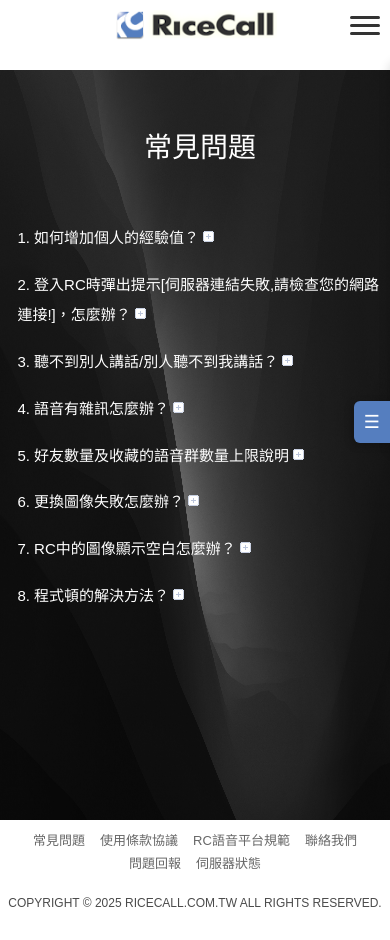
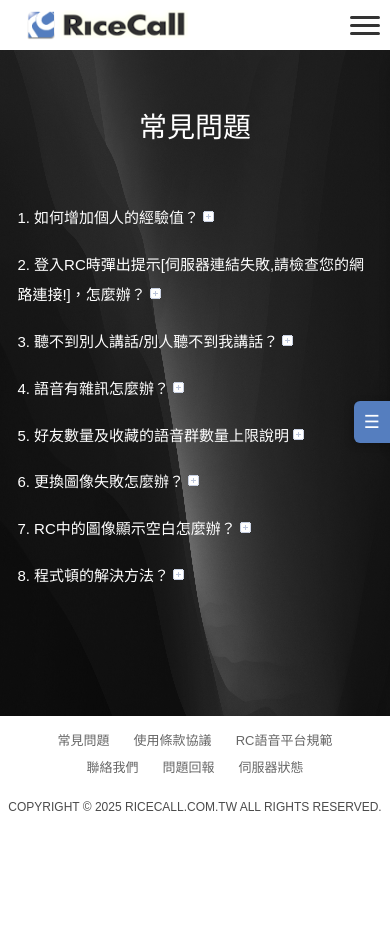
Before and after one commit to cstrikeasia/rc-website, a Next.js app: page /faq in a window 390 px wide. After the commit the page ends 844 px from the top, so only its background shows below. Built offline with nearby package versions, Linux system fonts and the light colour scheme.

Commit message:
fix: mutiple css styles

```diff
--- a/styles/announcement.module.css
+++ b/styles/announcement.module.css
@@ -3,7 +3,8 @@
 }
 
 .main {
-  background: #358bff url(../public/images/agreement_bg.png) center top no-repeat !important;
+  background: #358bff url(../public/images/agreement_bg.png) center top
+    no-repeat !important;
   background-size: 100% 100% !important;
 }
 
@@ -14,10 +15,11 @@
 
 .main .wrapper .content {
   display: flex;
+  align-content: flex-start;
+  flex-direction: column;
   gap: 20px;
-  align-content: flex-start;
   width: 100%;
-  flex-direction: column;
+  padding: 5px;
 }
 
 .main .wrapper .content {
@@ -50,7 +52,6 @@
 /** RWD **/
 @media screen and (max-width: 768px) {
   .content {
-    padding: 5px;
     height: 70dvh !important;
   }
 }
@@ -134,7 +135,7 @@
   border: 1px solid #ccc;
   color: #333;
   background-color: #f8f8f8;
-  padding: 4px 11px;
+  padding: 3px 9px;
   margin-right: 10px;
   border-radius: 4px;
   font-size: 1em;
@@ -173,6 +174,7 @@
 }
 
 .itemTitle {
+  width: 100%;
   color: #333;
   font-size: 1.2em;
   font-weight: normal;
@@ -192,6 +194,18 @@
   color: #999;
 }
 
+.itemLink {
+  text-decoration: none;
+  color: inherit;
+  display: contents;
+}
+
+.itemLink:hover .itemTitle {
+  color: #d83f3f;
+  text-decoration: underline;
+  cursor: pointer;
+}
+
 .noResults {
   padding: 20px;
   text-align: center;
@@ -205,67 +219,14 @@
 }
 
 @media (max-width: 768px) {
-  .itemTitleBlock {
-    white-space: normal;
-    overflow: visible;
-    text-overflow: clip;
-  }
-
   .itemTitle {
     white-space: nowrap;
     text-overflow: ellipsis;
     overflow: hidden;
     text-align: start;
-    width: 27dvh;
   }
 
   .itemCategory {
     min-width: 3.5em;
-    padding: 3px 9px;
   }
 }
-
-@media (max-width: 576px) {
-  .main .wrapper {
-    display: block;
-    padding: 0;
-  }
-
-  .main ul li {
-    margin-bottom: 0px !important;
-  }
-
-  .content {
-    height: 70dvh !important;
-  }
-
-  .itemDate {
-    white-space: nowrap;
-  }
-
-  .categoryFilters {
-    padding: 5px;
-  }
-
-  .categoryButton {
-    padding: 6px 10px;
-  }
-
-  .itemCategory {
-    min-width: 3em;
-    padding: 2px 7px;
-  }
-}
-
-.itemLink {
-  text-decoration: none;
-  color: inherit;
-  display: contents;
-  width: 100% !important;
-}
-
-.itemLink:hover .itemTitle {
-  color: #d83f3f;
-  text-decoration: underline;
-  cursor: pointer;
-}
--- a/styles/common/content.module.css
+++ b/styles/common/content.module.css
@@ -18,19 +18,14 @@
 }
 
 .main .wrapper {
-  height: auto;
   display: flex;
   flex-direction: column;
-  width: auto;
-  max-width: 1150px;
-  width: 100%;
   margin-left: auto;
   margin-right: auto;
   padding: 5px;
 }
 
 .content {
-  height: 65dvh;
   overflow-y: scroll;
   overflow-x: hidden;
 }
@@ -51,8 +46,8 @@
 }
 
 .bgImage {
-  width: 60vw;
-  max-height: 100%;
+  width: 40vw;
+  max-width: 1000px;
   aspect-ratio: 16 / 10;
   background-size: contain;
   background-image: url(../../public/images/rc-screenshot.png);
@@ -192,11 +187,6 @@
     align-items: center;
   }
 
-  .bgImageBox,
-  .wrapper {
-    width: 100%;
-  }
-
   .main h1,
   .main h2,
   .main p,
--- a/styles/common/footer.module.css
+++ b/styles/common/footer.module.css
@@ -1,7 +1,17 @@
 /** 頁尾 **/
+.footer {
+  position: absolute;
+  bottom: 0;
+  width: 100%;
+  background-color: #fff;
+  max-height: max-content;
+}
+
 .footer .wrapper {
-  padding: 25px 0;
-  color: #4b4b4b;z-index: 1;
+  padding: 10px 0;
+  color: #4b4b4b;
+  z-index: 1;
+  text-align: center;
 }
 
 .footer .wrapper div {
@@ -18,7 +28,7 @@
   position: relative;
   max-width: 100%;
   padding: 4px 24px;
-  font-size: 15px;
+  font-size: 13px;
   color: rgba(0, 0, 0, 0.6);
   transition: color 0.2s;
 }
@@ -37,20 +47,13 @@
   align-items: center;
   justify-content: center;
   padding: 10px 0 20px;
-  text-align: left;
+  text-align: center;
 }
 
 /** RWD **/
 @media screen and (max-width: 768px) {
-  .footer .wrapper {
-    padding: 10px 0;
-    text-align: center;
-  }
-
   .footer .wrapper div a {
-    padding: 0 0.625rem;
-    font-size: 13px;
-    line-height: 1.768;
+    padding: 4px 12px;
   }
 
   .footer span {
--- a/styles/common/header.module.css
+++ b/styles/common/header.module.css
@@ -12,13 +12,12 @@
 
 .logo {
   float: left;
-  margin-left: 5rem;
+  margin-left: 2rem;
 }
 
 .logo img {
   height: 30px;
   width: 100%;
-  object-fit: contain;
 }
 
 /* 漢堡選單 */
@@ -47,7 +46,7 @@
 /* 導覽按鈕 */
 .navBar .navBtn {
   display: inline-block;
-  padding: 0 30px;
+  padding: 0 13px;
   height: 30px;
   line-height: 30px;
   font-size: 16px;
@@ -115,7 +114,8 @@
   display: inline-block;
   padding: 0 6px 0 5px;
   color: #5d84c3;
-  background: url(../../public/images/line.png?v=0924d959) right center no-repeat;
+  background: url(../../public/images/line.png?v=0924d959) right center
+    no-repeat;
 }
 
 .loginGroup div a:last-child {
@@ -169,12 +169,6 @@
     position: absolute;
     top: 3px;
     right: 10px;
-  }
-
-  .logo {
-    float: none;
-    display: block;
-    margin: 0 auto;
   }
 
   .navBar {
--- a/styles/contactus.module.css
+++ b/styles/contactus.module.css
@@ -3,7 +3,8 @@
 }
 
 .main {
-  background: #358bff url(../public/images/agreement_bg.png) center top no-repeat !important;
+  background: #358bff url(../public/images/agreement_bg.png) center top
+    no-repeat !important;
   background-size: 100% 100% !important;
 }
 
@@ -15,14 +16,10 @@
 .main .wrapper .content {
   display: flex;
   flex-wrap: wrap;
-  gap: 20px;
   align-content: flex-start;
-}
-
-.main .wrapper .content {
-  display: flex;
-  flex-wrap: wrap;
   gap: 25px;
+  padding: 5px;
+  margin-top: 24px;
 }
 
 .main p {
--- a/styles/global.css
+++ b/styles/global.css
@@ -28,6 +28,10 @@ ul {
   -webkit-font-smoothing: antialiased;
 }
 
+html {
+  height: 100vh;
+}
+
 li {
   list-style: none;
 }
@@ -45,14 +49,20 @@ a:hover {
 }
 
 body {
+  height: 100%;
+  display: flex;
+  flex-direction: column;
   color: #2c3c4c;
   font-family: "Microsoft JhengHei", "Microsoft YaHei", sans-serif;
   overflow-x: hidden;
 }
 
+* {
+  box-sizing: border-box;
+}
 
 ::-webkit-scrollbar {
-  width: 10px;
+  width: 8px;
 }
 
 ::-webkit-scrollbar-button {
```
Also changed, not shown: 1 other file (tests, documents, lock files or other folders).
